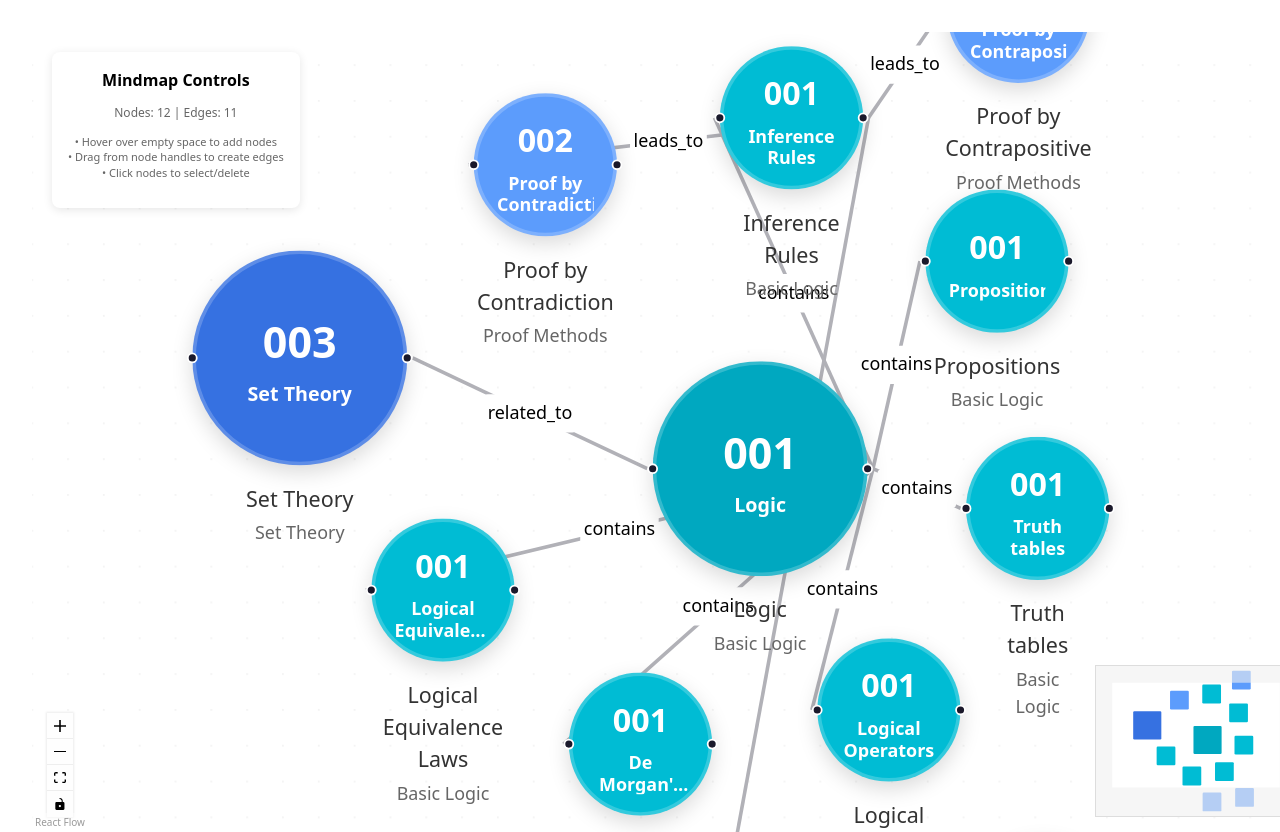
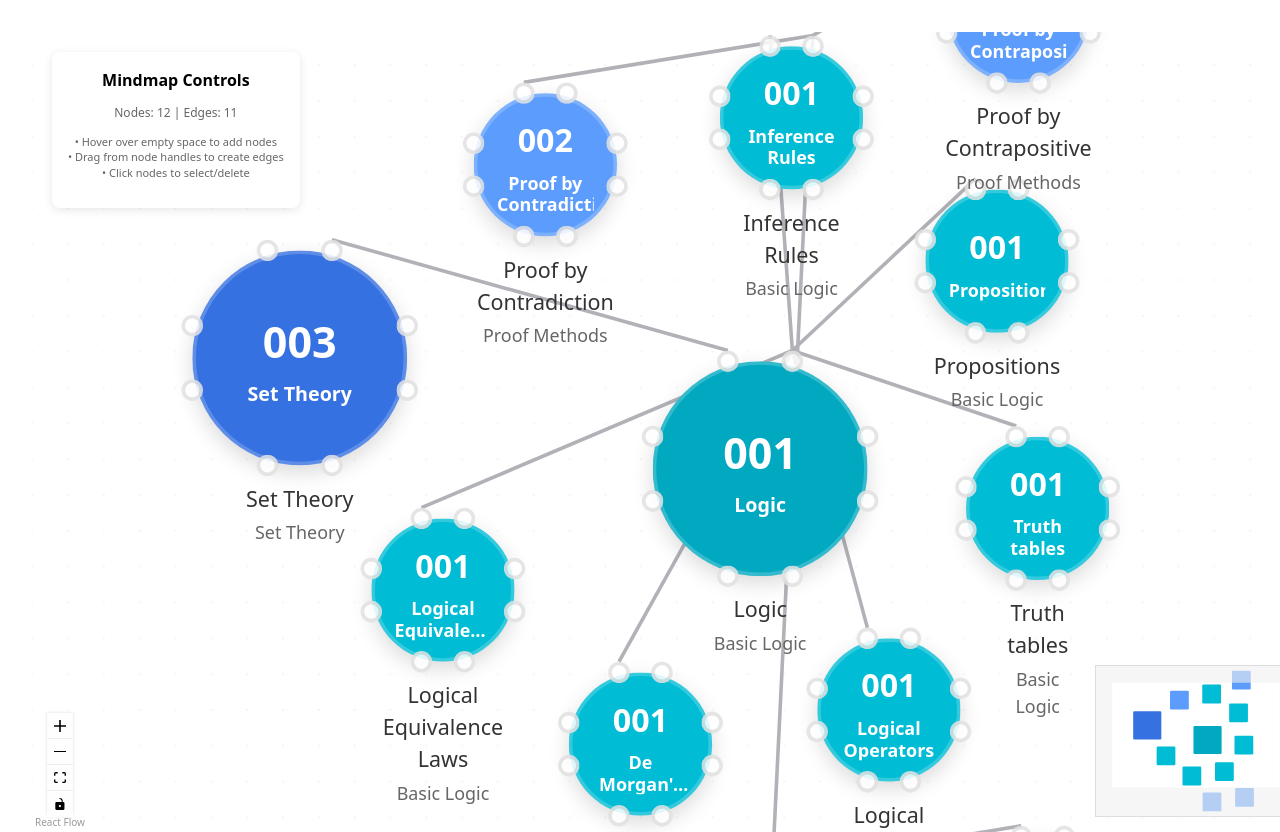
Before and after one commit to yjjunnie/NALA-LearnScape, a React (Vite) app in the folder nala/frontend/nalaLearnscape/: page /threadmap in a window 1280 px wide. Shown: the top 832 px of the page. Built offline with nearby package versions, Linux system fonts and the light colour scheme.

Commit message:
Update thread map interactions

```diff
--- a/nala/frontend/nalaLearnscape/src/pages/ThreadMap_try.tsx
+++ b/nala/frontend/nalaLearnscape/src/pages/ThreadMap_try.tsx
@@ -1,4 +1,10 @@
-import React, { useCallback, useEffect, useState, useRef } from "react";
+import React, {
+  useCallback,
+  useEffect,
+  useState,
+  useRef,
+  useMemo,
+} from "react";
 import {
   ReactFlow,
   Background,
@@ -10,6 +16,10 @@ import {
   ConnectionMode,
   Handle,
   Position,
+  BaseEdge,
+  EdgeLabelRenderer,
+  getStraightPath,
+  useReactFlow,
 } from "@xyflow/react";
 import type {
   Node,
@@ -19,6 +29,7 @@ import type {
   ReactFlowInstance,
   XYPosition,
   NodeChange,
+  EdgeProps,
 } from "@xyflow/react";
 import * as d3 from "d3";
 import { Plus, Trash2 } from "lucide-react";
@@ -294,6 +305,21 @@ const ConceptNode: React.FC<ConceptNodeProps> = ({
   );
   const moduleNumber = data.node_module_id.replace(/\D/g, ""); // Extract number from MOD_001
 
+  const handleStyleBase: React.CSSProperties = {
+    width: 12,
+    height: 12,
+    borderRadius: "50%",
+    background: "rgba(255, 255, 255, 0.85)",
+    border: "2px solid rgba(0, 0, 0, 0.1)",
+  };
+
+  const getHandleStyle = (
+    extra: React.CSSProperties
+  ): React.CSSProperties => ({
+    ...handleStyleBase,
+    ...extra,
+  });
+
   return (
     <div className="relative">
       <div
@@ -349,8 +375,78 @@ const ConceptNode: React.FC<ConceptNodeProps> = ({
         >
           {data.node_name}
         </div>
-        <Handle type="target" position={Position.Left} />
-        <Handle type="source" position={Position.Right} />
+        <Handle
+          id="target-top"
+          type="target"
+          position={Position.Top}
+          style={getHandleStyle({
+            left: "35%",
+            transform: "translate(-50%, -50%)",
+          })}
+        />
+        <Handle
+          id="target-bottom"
+          type="target"
+          position={Position.Bottom}
+          style={getHandleStyle({
+            left: "35%",
+            transform: "translate(-50%, 50%)",
+          })}
+        />
+        <Handle
+          id="target-left"
+          type="target"
+          position={Position.Left}
+          style={getHandleStyle({
+            top: "35%",
+            transform: "translate(-50%, -50%)",
+          })}
+        />
+        <Handle
+          id="target-right"
+          type="target"
+          position={Position.Right}
+          style={getHandleStyle({
+            top: "35%",
+            transform: "translate(50%, -50%)",
+          })}
+        />
+        <Handle
+          id="source-top"
+          type="source"
+          position={Position.Top}
+          style={getHandleStyle({
+            left: "65%",
+            transform: "translate(-50%, -50%)",
+          })}
+        />
+        <Handle
+          id="source-bottom"
+          type="source"
+          position={Position.Bottom}
+          style={getHandleStyle({
+            left: "65%",
+            transform: "translate(-50%, 50%)",
+          })}
+        />
+        <Handle
+          id="source-left"
+          type="source"
+          position={Position.Left}
+          style={getHandleStyle({
+            top: "65%",
+            transform: "translate(-50%, -50%)",
+          })}
+        />
+        <Handle
+          id="source-right"
+          type="source"
+          position={Position.Right}
+          style={getHandleStyle({
+            top: "65%",
+            transform: "translate(50%, -50%)",
+          })}
+        />
       </div>
 
       {/* Label below the node */}
@@ -419,6 +515,90 @@ const AddNodeHover: React.FC<{
     >
       <Plus size={20} color="white" />
     </div>
+  );
+};
+
+const HoverLabelEdge: React.FC<EdgeProps> = (props) => {
+  const {
+    id,
+    source,
+    target,
+    sourceX,
+    sourceY,
+    targetX,
+    targetY,
+    style,
+    markerEnd,
+    data,
+  } = props;
+
+  const { getEdges } = useReactFlow();
+  const edges = getEdges();
+
+  const parallelEdges = useMemo(
+    () =>
+      edges.filter(
+        (edge) =>
+          (edge.source === source && edge.target === target) ||
+          (edge.source === target && edge.target === source)
+      ),
+    [edges, source, target]
+  );
+
+  const parallelIndex = parallelEdges.findIndex((edge) => edge.id === id);
+  const offsetStep = 18;
+  const offsetAmount =
+    parallelEdges.length > 1
+      ? (parallelIndex - (parallelEdges.length - 1) / 2) * offsetStep
+      : 0;
+
+  const dx = targetX - sourceX;
+  const dy = targetY - sourceY;
+  const length = Math.hypot(dx, dy) || 1;
+
+  const offsetX = (-dy / length) * offsetAmount;
+  const offsetY = (dx / length) * offsetAmount;
+
+  const [edgePath, labelX, labelY] = getStraightPath({
+    sourceX: sourceX + offsetX,
+    sourceY: sourceY + offsetY,
+    targetX: targetX + offsetX,
+    targetY: targetY + offsetY,
+  });
+
+  const [isHovered, setIsHovered] = useState(false);
+
+  return (
+    <>
+      <BaseEdge path={edgePath} style={style} markerEnd={markerEnd} />
+      <path
+        d={edgePath}
+        fill="none"
+        stroke="transparent"
+        strokeWidth={20}
+        onMouseEnter={() => setIsHovered(true)}
+        onMouseLeave={() => setIsHovered(false)}
+      />
+      {isHovered && data?.label && data.label.trim() !== "" && (
+        <EdgeLabelRenderer>
+          <div
+            style={{
+              position: "absolute",
+              transform: `translate(-50%, -50%) translate(${labelX}px, ${labelY}px)`,
+              pointerEvents: "none",
+              background: "rgba(0, 0, 0, 0.75)",
+              color: "#fff",
+              padding: "4px 8px",
+              borderRadius: "4px",
+              fontSize: "10px",
+              whiteSpace: "nowrap",
+            }}
+          >
+            {data.label}
+          </div>
+        </EdgeLabelRenderer>
+      )}
+    </>
   );
 };
 
@@ -725,6 +905,7 @@ const Flow: React.FC = () => {
   const containerRef = useRef<HTMLDivElement>(null);
   const pendingNodePositionRef = useRef<XYPosition | null>(null);
   const isSimulationTickRef = useRef<boolean>(false);
+  const edgeTypes = useMemo(() => ({ hoverLabel: HoverLabelEdge }), []);
 
   // Sync nodes with database entries while preserving positions
   useEffect(() => {
@@ -817,10 +998,10 @@ const Flow: React.FC = () => {
         id: `e${rel.node_id_1}-${rel.node_id_2}`,
         source: rel.node_id_1,
         target: rel.node_id_2,
-        type: "straight",
+        type: "hoverLabel",
         style: { stroke: "#b1b1b7", strokeWidth: 2 },
         animated: false,
-        label: rel.relationship_type,
+        data: { label: rel.relationship_type },
       }))
     );
   }, [dbRelationships, setEdges]);
@@ -874,6 +1055,8 @@ const Flow: React.FC = () => {
       ...node,
       x: node.position.x,
       y: node.position.y,
+      fx: node.id === selectedNode ? node.position.x : null,
+      fy: node.id === selectedNode ? node.position.y : null,
     }));
 
     const simulationNodeMap = new Map(
@@ -1023,7 +1206,7 @@ const Flow: React.FC = () => {
     });
 
     simulation.alpha(0.9).restart();
-  }, [nodes, edges, setNodes]);
+  }, [nodes, edges, setNodes, selectedNode]);
 
   // D3 Force Layout
   // Handle connection
@@ -1035,8 +1218,9 @@ const Flow: React.FC = () => {
         id: `e${params.source}-${params.target}`,
         source: params.source,
         target: params.target,
-        type: "straight",
+        type: "hoverLabel",
         style: { stroke: "#b1b1b7", strokeWidth: 2 },
+        data: { label: "" },
       };
 
       // Add to database relationships
@@ -1045,7 +1229,7 @@ const Flow: React.FC = () => {
           Math.max(...dbRelationships.map((r) => r.relationship_id), 0) + 1,
         node_id_1: params.source,
         node_id_2: params.target,
-        relationship_type: "connected_to",
+        relationship_type: "",
       };
 
       setDbRelationships((prev) => [...prev, newRelationship]);
@@ -1138,6 +1322,23 @@ const Flow: React.FC = () => {
       };
 
       setDbNodes((prev) => [...prev, newDbNode]);
+      if (parentNodeId) {
+        setDbRelationships((prev) => {
+          const nextId =
+            prev.length > 0
+              ? Math.max(...prev.map((rel) => rel.relationship_id)) + 1
+              : 1;
+          return [
+            ...prev,
+            {
+              relationship_id: nextId,
+              node_id_1: parentNodeId,
+              node_id_2: newNodeId,
+              relationship_type: "",
+            },
+          ];
+        });
+      }
       setPendingNodePosition(null);
     },
     [pendingNodePosition, dbNodes]
@@ -1244,6 +1445,7 @@ const Flow: React.FC = () => {
           nodes={nodes}
           nodeTypes={nodeTypes}
           edges={edges}
+          edgeTypes={edgeTypes}
           onNodesChange={handleNodesChange}
           onEdgesChange={onEdgesChange}
           onConnect={onConnect}
```
